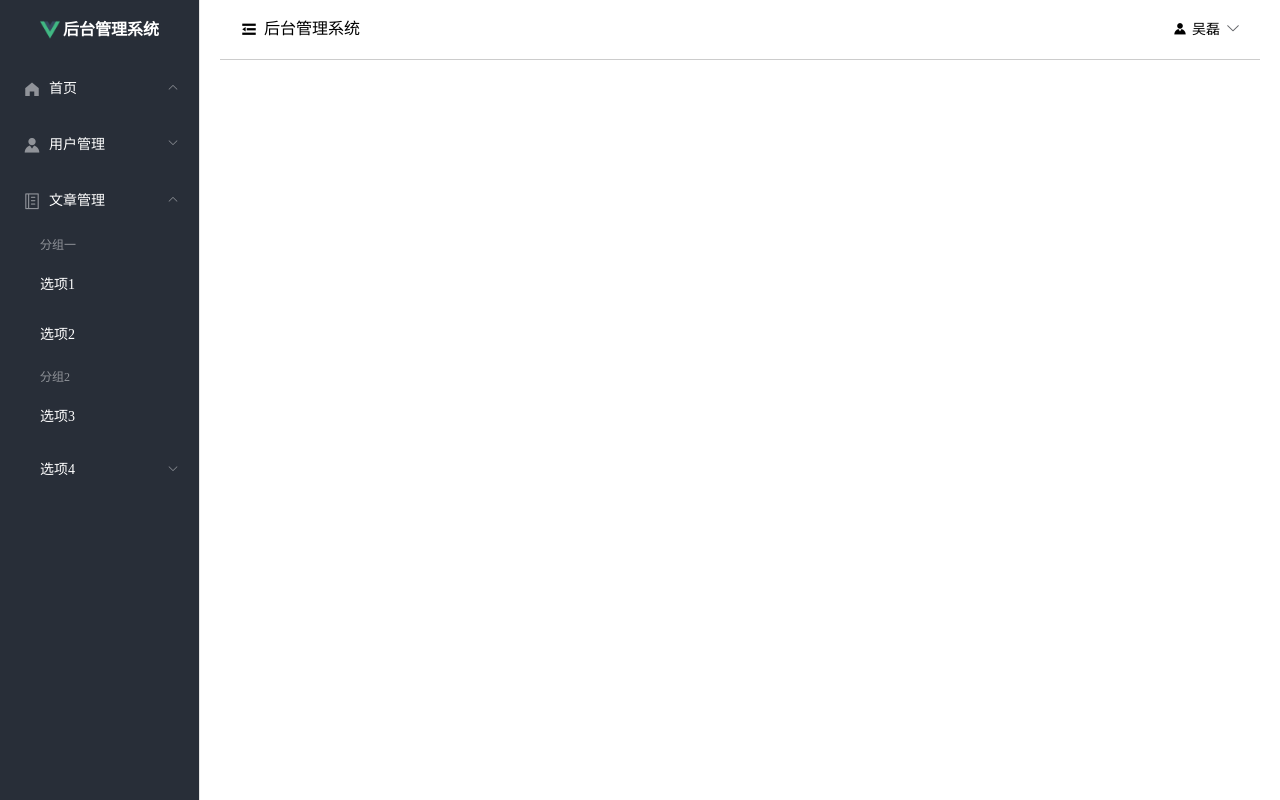
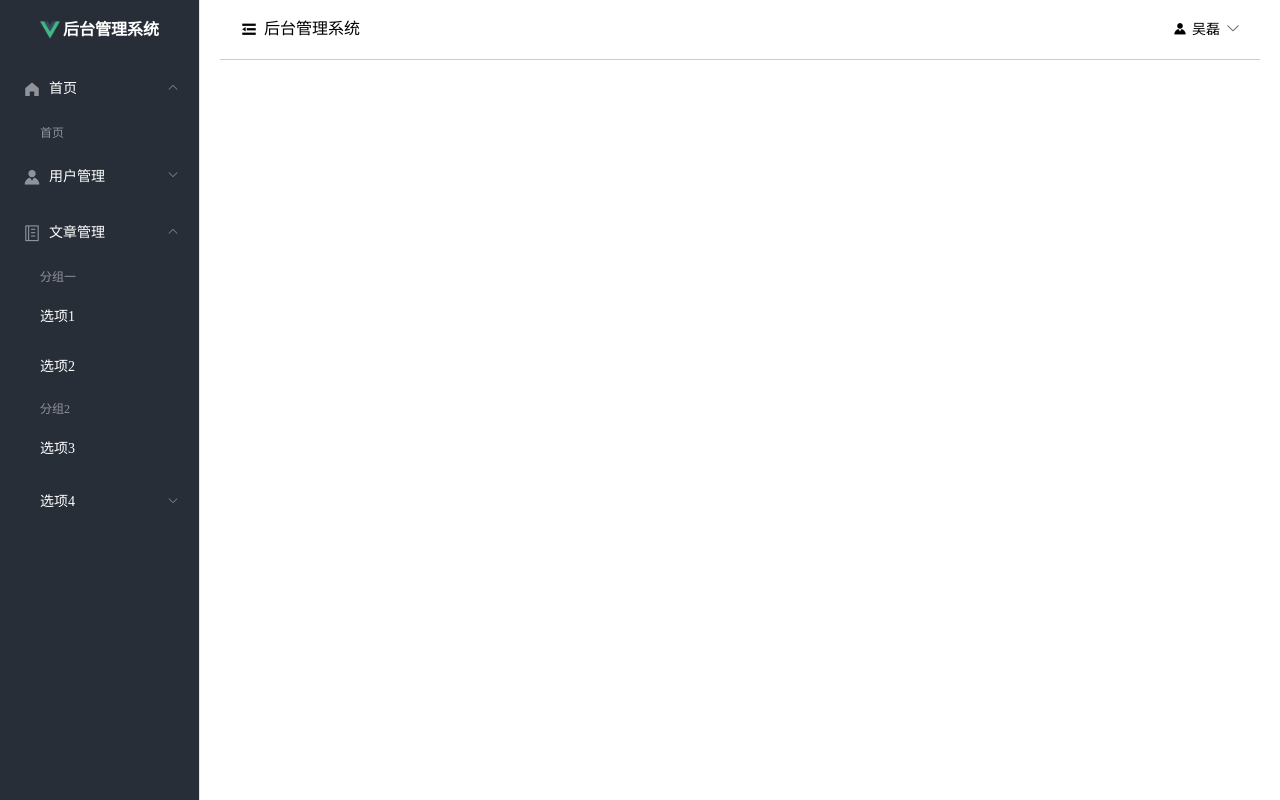
Before and after one commit to 15717060927/hfm_bbs_admin_vue, a Vue app: page /#/admin in a window 1280 px wide. Built offline with nearby package versions, Linux system fonts and the light colour scheme.

Commit message:
修改了页面布局以及页面路由的问题

```diff
--- a/src/components/Aside.vue
+++ b/src/components/Aside.vue
@@ -18,7 +18,10 @@
                     <i class="el-icon-s-home"></i>
                     <span slot="title">首页</span>
                 </template>
+                <el-menu-item-group>
+                    <template slot="title" style="position:relative;top:5px;height:200px">首页</template>
 
+                </el-menu-item-group>
             </el-submenu>
             <el-submenu index="2">
                 <template slot="title">
```
